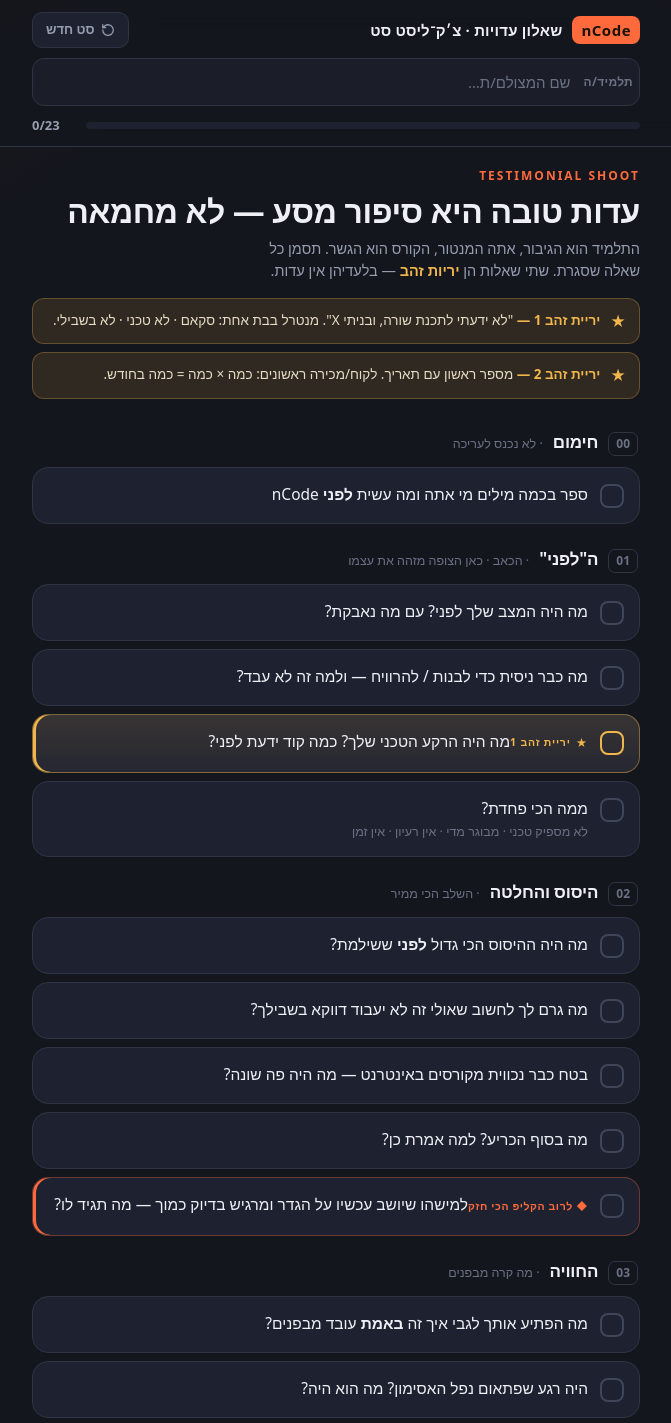
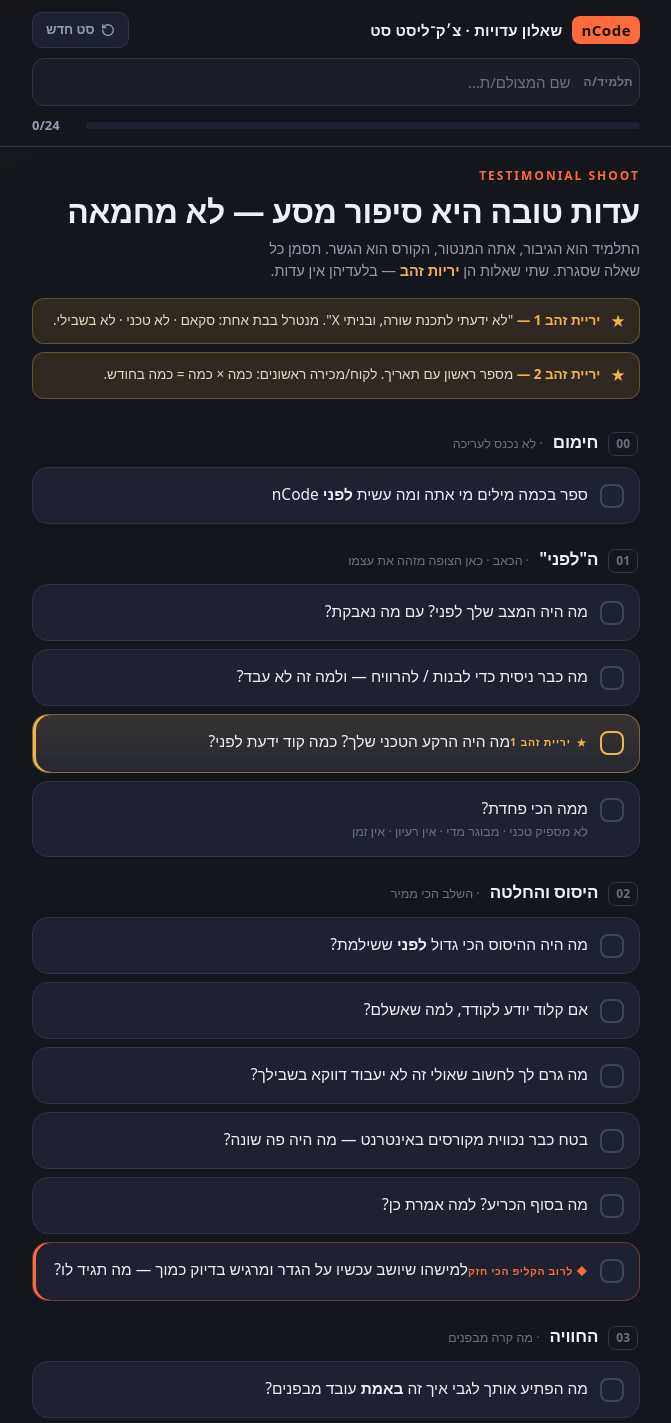
Before and after one commit to benla-vi/ncode-testimonial-checklist, a plain HTML site: page index.html in a window 1280 px wide. Shown: the top 1423 px of the page, without its empty margins (304-975 px from the left). Drawn offline with Linux system fonts and the light colour scheme.

Commit message:
feat: add Claude pricing objection to testimonial checklist

```diff
--- a/index.html
+++ b/index.html
@@ -237,7 +237,7 @@
 
       <div class="progress">
         <div class="bar"><i id="barFill"></i></div>
-        <span class="count" id="count">0/23</span>
+        <span class="count" id="count">0/24</span>
       </div>
     </div>
   </div>
@@ -278,6 +278,7 @@
       <div class="phase-head"><span class="phase-num">02</span><h3>היסוס והחלטה</h3><span class="sub">· השלב הכי ממיר</span></div>
       <ul class="list">
         <li class="q" role="checkbox" aria-checked="false" tabindex="0"><span class="box"><svg viewBox="0 0 24 24" fill="none" stroke="#0c1a10" stroke-width="3.2" stroke-linecap="round" stroke-linejoin="round"><path d="M20 6 9 17l-5-5"/></svg></span><span class="txt">מה היה ההיסוס הכי גדול <b>לפני</b> ששילמת?</span></li>
+        <li class="q" role="checkbox" aria-checked="false" tabindex="0"><span class="box"><svg viewBox="0 0 24 24" fill="none" stroke="#0c1a10" stroke-width="3.2" stroke-linecap="round" stroke-linejoin="round"><path d="M20 6 9 17l-5-5"/></svg></span><span class="txt">אם קלוד יודע לקודד, למה שאשלם?</span></li>
         <li class="q" role="checkbox" aria-checked="false" tabindex="0"><span class="box"><svg viewBox="0 0 24 24" fill="none" stroke="#0c1a10" stroke-width="3.2" stroke-linecap="round" stroke-linejoin="round"><path d="M20 6 9 17l-5-5"/></svg></span><span class="txt">מה גרם לך לחשוב שאולי זה לא יעבוד דווקא בשבילך?</span></li>
         <li class="q" role="checkbox" aria-checked="false" tabindex="0"><span class="box"><svg viewBox="0 0 24 24" fill="none" stroke="#0c1a10" stroke-width="3.2" stroke-linecap="round" stroke-linejoin="round"><path d="M20 6 9 17l-5-5"/></svg></span><span class="txt">בטח כבר נכווית מקורסים באינטרנט — מה היה פה שונה?</span></li>
         <li class="q" role="checkbox" aria-checked="false" tabindex="0"><span class="box"><svg viewBox="0 0 24 24" fill="none" stroke="#0c1a10" stroke-width="3.2" stroke-linecap="round" stroke-linejoin="round"><path d="M20 6 9 17l-5-5"/></svg></span><span class="txt">מה בסוף הכריע? למה אמרת כן?</span></li>
@@ -334,7 +335,7 @@
 
 <script>
   (function () {
-    var KEY = "ncode-testimonial-checklist-v1";
+    var KEY = "ncode-testimonial-checklist-v2";
     var qs = Array.prototype.slice.call(document.querySelectorAll(".q"));
     var student = document.getElementById("student");
     var barFill = document.getElementById("barFill");
```
